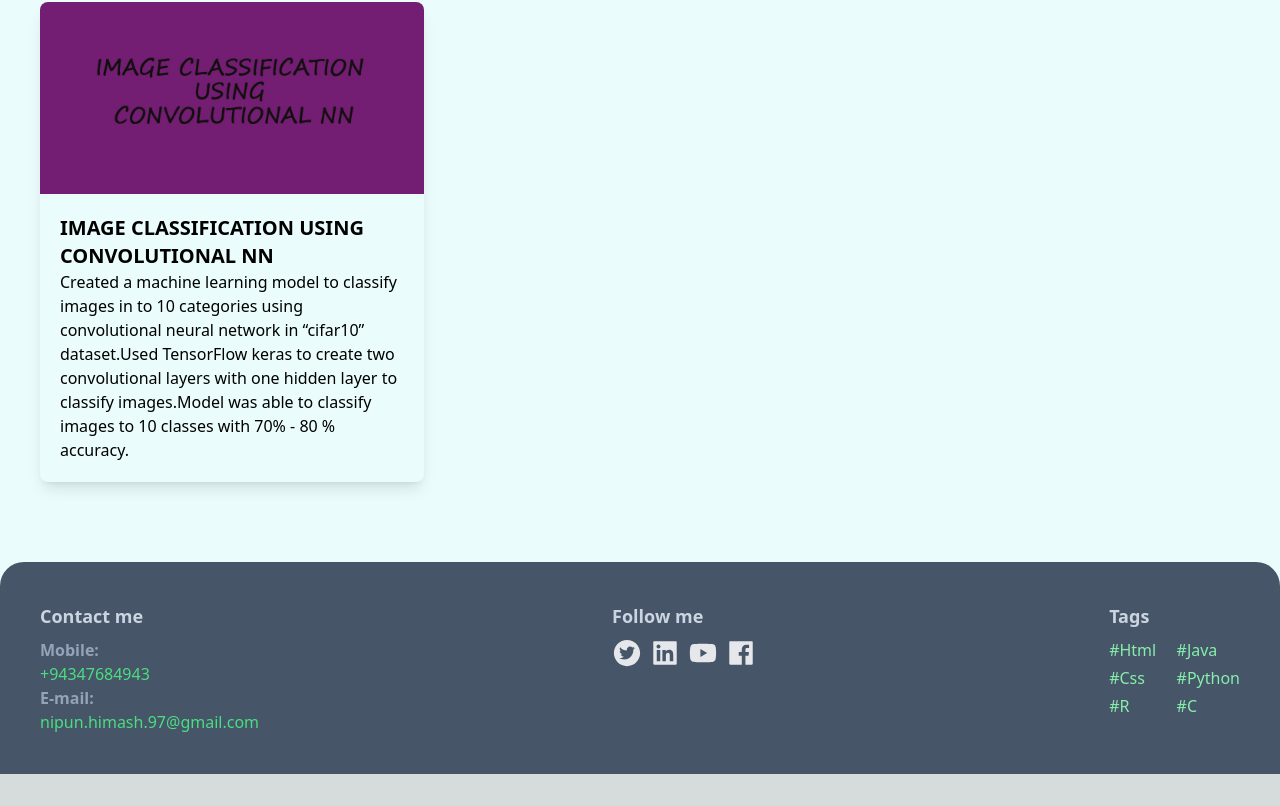
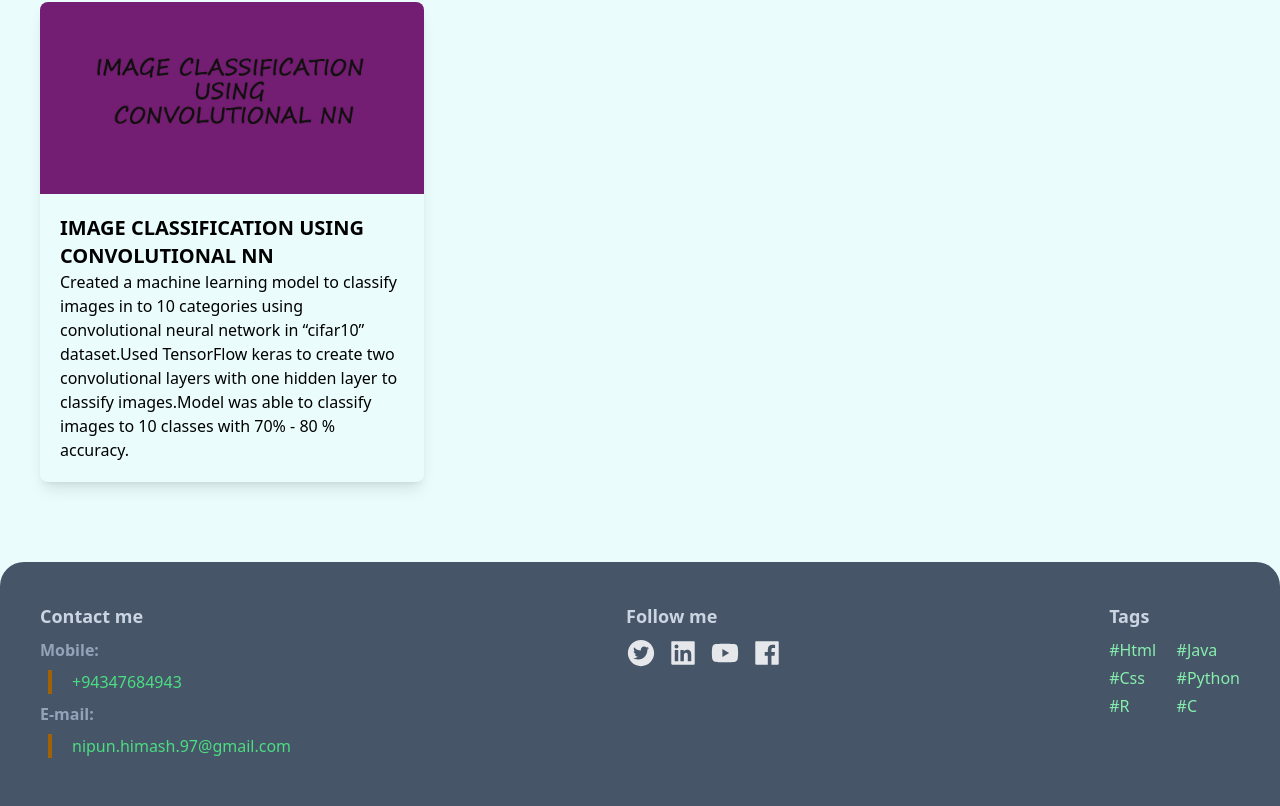
Before and after one commit to himaSH97/Portfolio, a Next.js app: page / in a window 1280 px wide. Shown: the part 2418-3224 px from the top of the page. Before the commit the page ends 3192 px from the top, so only its background shows below. Built offline with nearby package versions, Linux system fonts and the light colour scheme.

Commit message:
modified footer

```diff
--- a/Components/Footer.jsx
+++ b/Components/Footer.jsx
@@ -14,19 +14,32 @@ const Footer = () => {
         <ul>
           <li>
             <h5 className='font-semibold text-slate-400'>Mobile:</h5>
-            <p className=' text-green-400'>+94347684943</p>
+            <div class="flex h-auto p-2 " >
+              <div class="bg-yellow-700 w-1"></div>
+              <div class="pl-[20px] dark:text-gr4">
+                <p className=' text-green-400'>+94347684943</p>
+              </div>
+            </div>
+
 
           </li>
           <li>
             <h5 className='font-semibold text-slate-400'>E-mail:</h5>
-            <p className=' text-green-400'>nipun.himash.97@gmail.com</p>
+
+            <div class="flex h-auto p-2 " >
+              <div class="bg-yellow-700 w-1"></div>
+              <div class="pl-[20px] dark:text-gr4">
+                <p className=' text-green-400'>nipun.himash.97@gmail.com</p>
+              </div>
+            </div>
+
 
           </li>
         </ul>
       </div>
       <div className=' p-10  '>
         <h4 className='font-bold pb-2 text-slate-300 text-lg'> Follow me</h4>
-        <div className="text-3xl text-gray-200 dark:text-gray-400 flex gap-2">
+        <div className="text-3xl text-gray-200 dark:text-gray-400 flex gap-3">
           <AiFillTwitterCircle className=' hover:text-black ' />
           <AiFillLinkedin className=' hover:text-black' />
           <AiFillYoutube className=' hover:text-black' />
```
